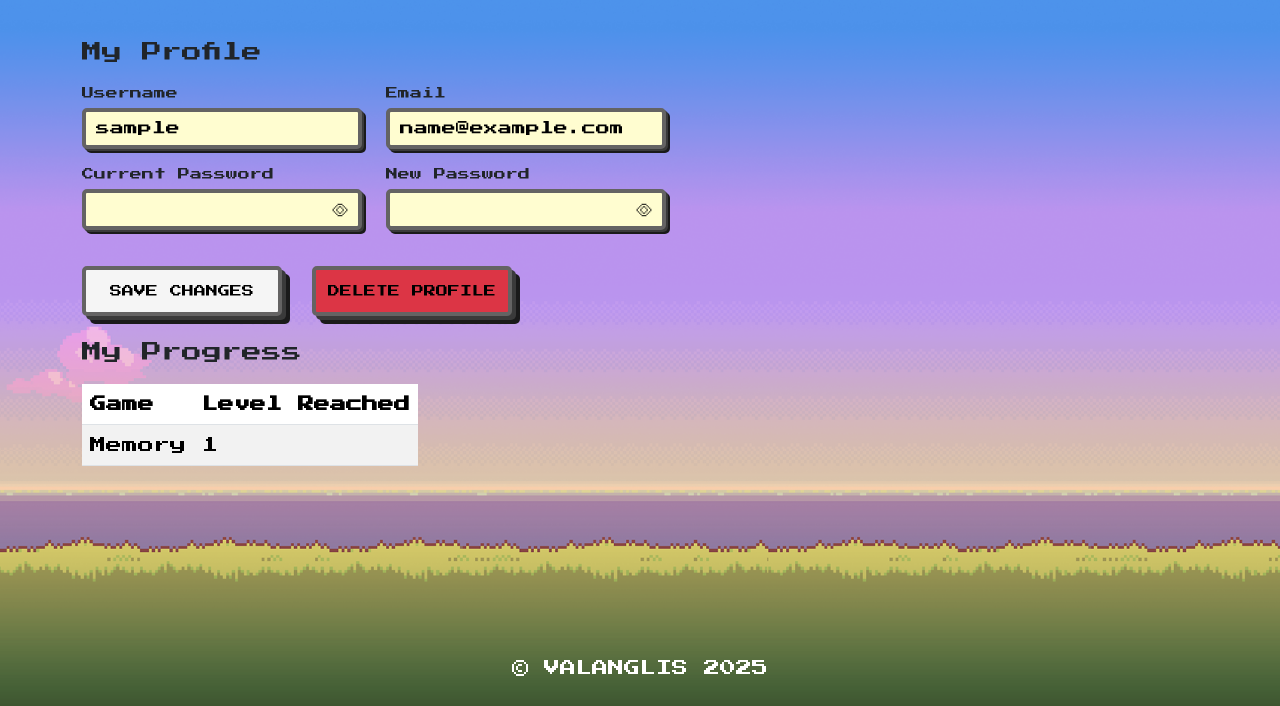
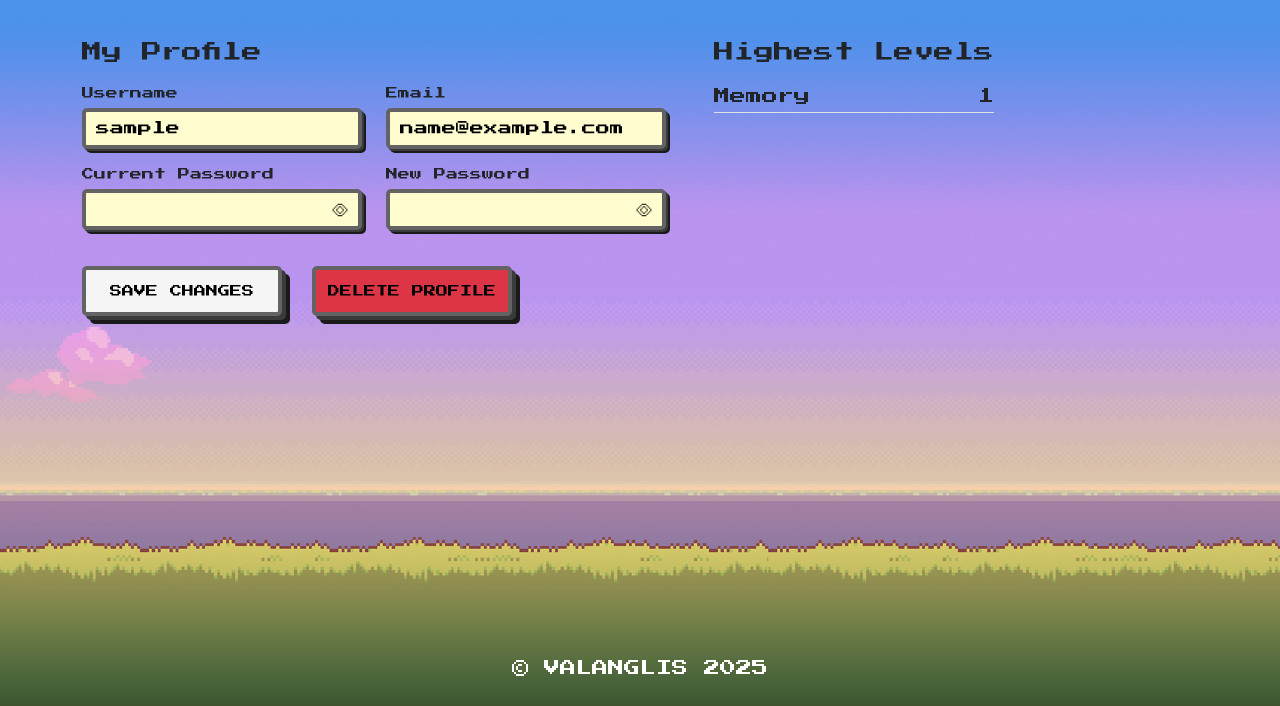
Before and after one commit to elisabethstagl/VALANGLIS, a PHP site: page /profile.php in a window 1280 px wide. Shown: the part 94-800 px from the top of the page. Run offline with PHP 8.4, Linux system fonts and the light colour scheme; the visitor is signed in with stand-in values (Sample User, id 1); data comes from the database, SQL or seed files in the repository; both versions use the stored data as it was after the commit; tables that the repository leaves empty hold one stand-in row (values such as "Sample post").

Commit message:
Snake progress can be saved in the DB, changed progress display, added game table insertion statements to the DB file, renamed files for consistency

```diff
--- a/javascript/header-footer-loading.js
+++ b/javascript/header-footer-loading.js
@@ -1,5 +1,5 @@
 $(document).ready(function () {
-    $("#footer").load("footer.html #footerLoad");
+    $("#footer").load("footer.php #footerLoad");
     $("#header").load("header.php #headerLoad");
 });
 
--- a/javascript/memory-game.js
+++ b/javascript/memory-game.js
@@ -31,16 +31,16 @@ function getNumParisForLevel(level) {
 }
 
 function saveProgressToDatabase(level) {
-    if (!IS_LOGGED_IN) { // Prüfen, ob der Benutzer angemeldet ist
+    if (!IS_LOGGED_IN) {
         console.log("User not logged in, progress will not be saved to database.");
         return;
     }
 
     $.ajax({
-        url: 'save_progress.php',
+        url: 'save-progress.php',
         type: 'POST',
         data: {
-            game_id: MEMORY_GAME_ID, // Aus PHP übergeben
+            game_id: MEMORY_GAME_ID,
             level_reached: level
         },
         success: function(response) {
--- a/memory-game.php
+++ b/memory-game.php
@@ -5,7 +5,6 @@ $memoryGameId = 1;
 
 <!DOCTYPE html>
 <html lang="en">
-
 
 <head>
     <meta charset="UTF-8">
@@ -50,9 +49,8 @@ $memoryGameId = 1;
 
     <script src="./javascript/header-footer-loading.js"></script>
     <script>
-        // Übergeben der PHP-Variablen an JavaScript
         const MEMORY_GAME_ID = <?= $memoryGameId ?>;
-        const IS_LOGGED_IN = <?= json_encode($loggedIn) ?>; // true oder false
+        const IS_LOGGED_IN = <?= json_encode($loggedIn) ?>;
     </script>
     <script src="./javascript/memory-game.js"></script>
 </body>
--- a/profile.php
+++ b/profile.php
@@ -132,7 +132,7 @@ if ($loggedIn) {
 
     <div class="container">
         <div id="header"></div>
-
+        <div class="d-flex justify-content-start align-items-start flex-row gap-5">
             <div class="d-flex justify-content-start align-items-center">
                 <div class="form-box">
                     <h4 style="text-align: left;">My Profile</h4>
@@ -188,30 +188,24 @@ if ($loggedIn) {
 
                 </div>
             </div>
-        <div class="d-flex justify-content-start align-items-center">
-            <div class="form-box mt-4"> <h4 style="text-align: left;">My Progress</h4>
+
+            <div class="d-flex flex-column align-items-start">
+                <div class="form-box">
+                    <h4>Highest Levels</h4>
 
                     <?php if (empty($progressData)): ?>
                         <p>No progress data found yet.</p>
                     <?php else: ?>
-                    <table class="table table-striped">
-                        <thead>
-                            <tr>
-                                <th scope="col">Game</th>
-                                <th scope="col">Level Reached</th>
-                            </tr>
-                        </thead>
-                        <tbody>
+                        <div class="d-flex flex-column gap-2">
                             <?php foreach ($progressData as $progress): ?>
-                                <tr>
-                                    <td><?= htmlspecialchars($progress['name']) ?></td>
-                                    <td><?= htmlspecialchars($progress['level_reached']) ?></td>
-                                </tr>
+                                <div class="d-flex justify-content-between border-bottom pb-1">
+                                    <span><?= htmlspecialchars($progress['name']) ?></span>
+                                    <span class="text-end"><?= htmlspecialchars($progress['level_reached']) ?></span>
+                                </div>
                             <?php endforeach; ?>
-                        </tbody>
-                    </table>
+                        </div>
                     <?php endif; ?>
-
+                </div>
             </div>
         </div>
     </div>
```
Also changed, not shown: database/valanglis.sql (+9 -0 lines), javascript/Snake.js (+23 -0 lines), save-progress.php (renamed from save_progress.php, +6 -24 lines), snake.php (+12 -1 lines), footer.php (renamed from footer.html). Lines whose indentation alone changed are shown as unchanged.
